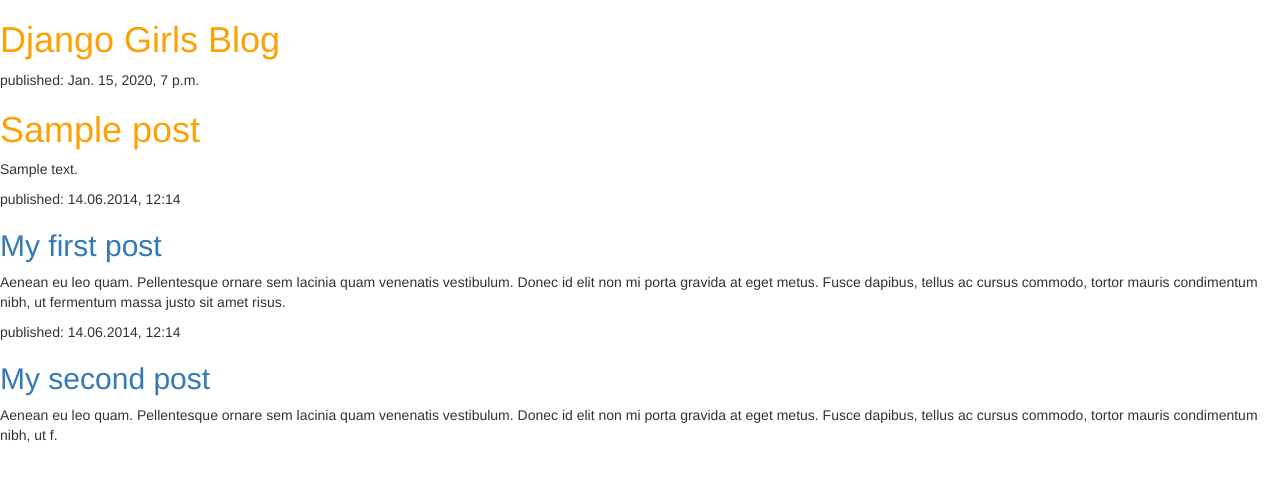
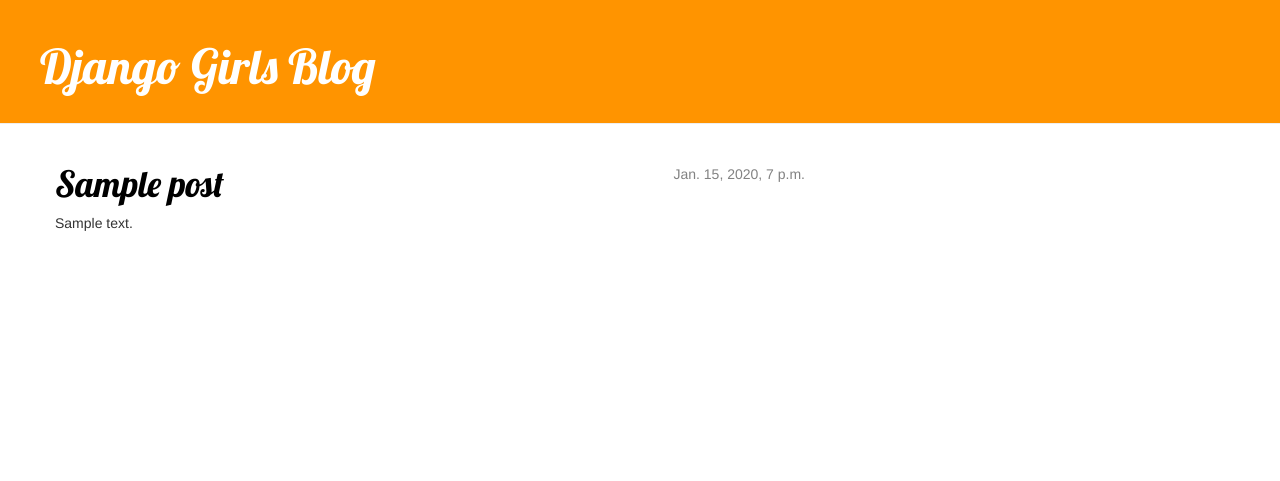
Before and after one commit to davidhslim/my-first-blog, a Django app: page / in a window 1280 px wide. Shown: the top 481 px of the page. Run offline with Django 3.2, Linux system fonts and the light colour scheme; tables that the repository leaves empty hold one stand-in row (values such as "Sample post"); some libraries are stand-ins or nearby versions.

Commit message:
Added view and template for detailed blog post as well as CSS for the site.

```diff
--- a/blog/static/css/blog.css
+++ b/blog/static/css/blog.css
@@ -1,3 +1,47 @@
-h1 a {
-	color: #FCA205;
+.page-header {
+    background-color: #ff9400;
+    margin-top: 0;
+    padding: 20px 20px 20px 40px;
 }
+
+.page-header h1, .page-header h1 a, .page-header h1 a:visited, .page-header h1 a:active {
+    color: #ffffff;
+    font-size: 36pt;
+    text-decoration: none;
+}
+
+.content {
+    margin-left: 40px;
+}
+
+h1, h2, h3, h4 {
+    font-family: 'Lobster', cursive;
+}
+
+.date {
+    float: right;
+    color: #828282;
+}
+
+.save {
+    float: right;
+}
+
+.post-form textarea, .post-form input {
+    width: 100%;
+}
+
+.top-menu, .top-menu:hover, .top-menu:visited {
+    color: #ffffff;
+    float: right;
+    font-size: 26pt;
+    margin-right: 20px;
+}
+
+.post {
+    margin-bottom: 70px;
+}
+
+.post h1 a, .post h1 a:visited {
+    color: #000000;
+}
--- /dev/null
+++ b/blog/templates/blog/base.html
@@ -0,0 +1,24 @@
+{% load staticfiles %}
+<html>
+    <head>
+        <title>Django Girls blog</title>
+        <link rel="stylesheet" href="//maxcdn.bootstrapcdn.com/bootstrap/3.2.0/css/bootstrap.min.css">
+        <link rel="stylesheet" href="//maxcdn.bootstrapcdn.com/bootstrap/3.2.0/css/bootstrap-theme.min.css">
+        <link href='//fonts.googleapis.com/css?family=Lobster&subset=latin,latin-ext' rel='stylesheet' type='text/css'>
+        <link rel="stylesheet" href="{% static 'css/blog.css' %}">
+    </head>
+    <body>
+        <div class="page-header">
+            <h1><a href="/">Django Girls Blog</a></h1>
+        </div>
+
+        <div class="content container">
+            <div class="row">
+                <div class="col-md-8">
+                {% block content %}
+                {% endblock %}
+                </div>
+            </div>
+        </div>
+    </body>
+</html>
--- a/blog/templates/blog/post_list.html
+++ b/blog/templates/blog/post_list.html
@@ -1,31 +1,13 @@
-{% load staticfiles %}
-<html>
-	<head>
-		<title>Django Girls blog</title>
-		<link rel="stylesheet" href="{% static "css/blog.css" %}">
-		<link rel="stylesheet" href="//maxcdn.bootstrapcdn.com/bootstrap/3.2.0/css/bootstrap.min.css">
-		<link rel="stylesheet" href="//maxcdn.bootstrapcdn.com/bootstrap/3.2.0/css/bootstrap-theme.min.css">
-	</head>
-	<body>
-		<div>
-			<h1><a href="">Django Girls Blog</a></h1>
-		</div>
-		{% for post in posts %}
-		<div>
-		<p>published: {{ post.published_date }}</p>
-		<h1><a href="">{{ post.title }}</a></h1>
-		<p>{{ post.text|linebreaks }}</p>
-		</div>
-		{% endfor %}
-		<div>
-			<p>published: 14.06.2014, 12:14</p>
-			<h2><a href="">My first post</a></h2>
-			<p>Aenean eu leo quam. Pellentesque ornare sem lacinia quam venenatis vestibulum. Donec id elit non mi porta gravida at eget metus. Fusce dapibus, tellus ac cursus commodo, tortor mauris condimentum nibh, ut fermentum massa justo sit amet risus.</p>
-		</div>
-		<div>
-			<p>published: 14.06.2014, 12:14</p>
-			<h2><a href="">My second post</a></h2>
-			<p>Aenean eu leo quam. Pellentesque ornare sem lacinia quam venenatis vestibulum. Donec id elit non mi porta gravida at eget metus. Fusce dapibus, tellus ac cursus commodo, tortor mauris condimentum nibh, ut f.</p>
-		</div>
-	</body>
-</html>
+{% extends 'blog/base.html' %}
+
+{% block content %}
+    {% for post in posts %}
+        <div class="post">
+            <div class="date">
+                {{ post.published_date }}
+            </div>
+            <h1><a href="{% url 'post_detail' pk=post.pk %}">{{ post.title }}</a></h1>
+            <p>{{ post.text|linebreaks }}</p>
+        </div>
+    {% endfor %}
+{% endblock content %}
--- a/blog/urls.py
+++ b/blog/urls.py
@@ -3,4 +3,5 @@ from . import views
 
 urlpatterns = [
     url(r'^$', views.post_list, name='post_list'),
+    url(r'^post/(?P<pk>[0-9]+)/$', views.post_detail, name='post_detail'),
 ]
--- a/blog/views.py
+++ b/blog/views.py
@@ -1,8 +1,14 @@
 from django.shortcuts import render
 from django.utils import timezone
 from .models import Post
+from django.shortcuts import render, get_object_or_404
 
 # Create your views here.
 def post_list(request):
 	posts = Post.objects.all()
 	return render(request, 'blog/post_list.html', {'posts': posts})
+
+
+def post_detail(request, pk):
+    post = get_object_or_404(Post, pk=pk)
+    return render(request, 'blog/post_detail.html', {'post': post})
```
Also changed, not shown: blog/templates/blog/post_detail.html (added, +13 -0 lines).
